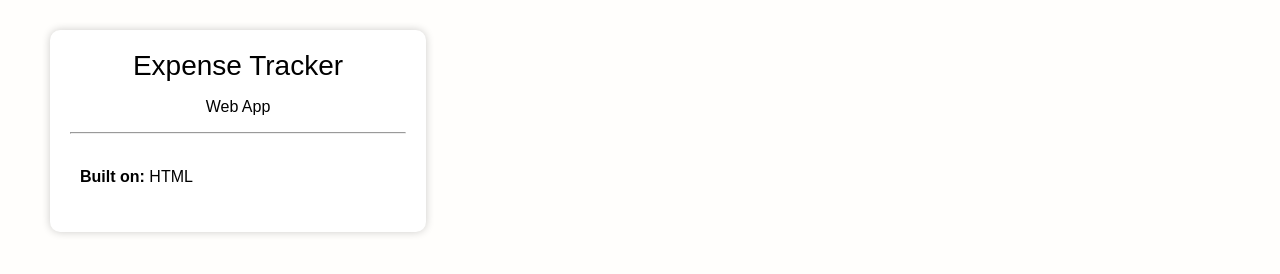
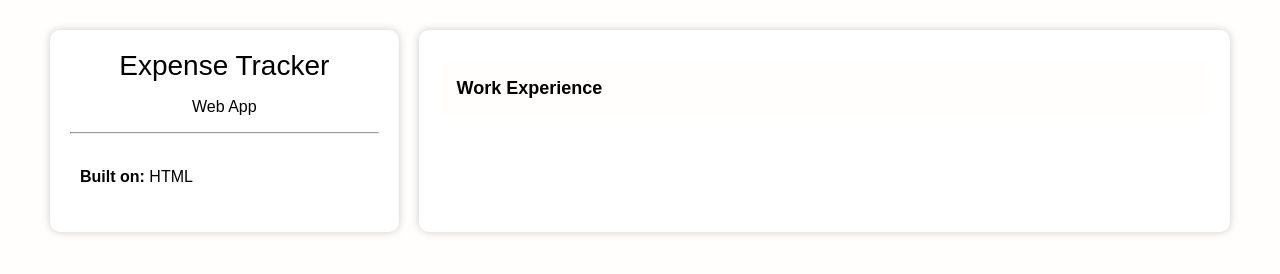
Before and after one commit to davidramirezhn/expense-tracker, a plain HTML site: page index.html in a window 1280 px wide. Drawn offline with Linux system fonts and the light colour scheme.

Commit message:
Update index.html

```diff
--- a/index.html
+++ b/index.html
@@ -21,6 +21,13 @@
                 <p><strong>Built on:</strong> HTML</p>
             </div>
         </div>
-</div>
+
+     <!-- Resume container -->
+        <div class="resume-container">
+            <!-- Work Experience -->
+            <button class="collapsible" id="workexperience"><strong>Work Experience</strong></button>
+            <div class="content">
+            </div>
+        </div>
 </body>
 </html>
```
